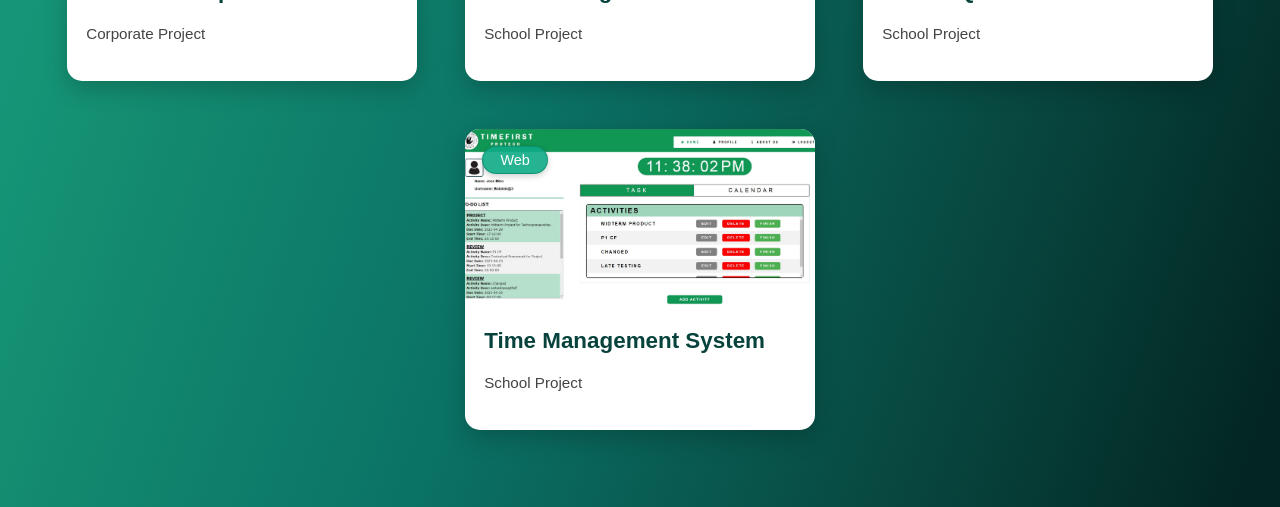
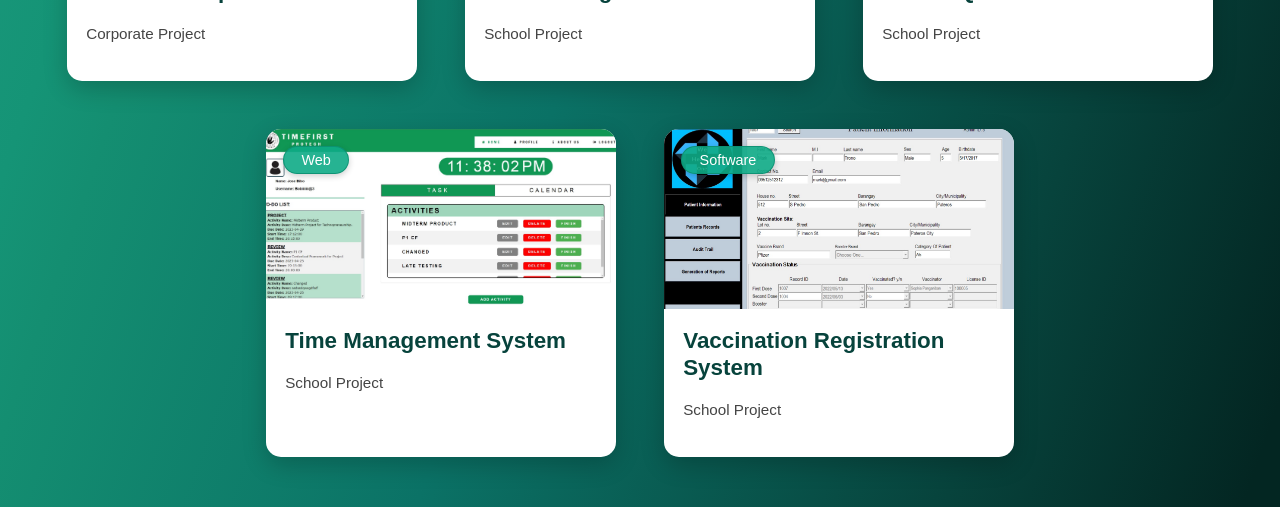
Before and after one commit to GlenPrz/PRZ_Portfolio, a React (Vite) app: page / in a window 1280 px wide. Shown: the part 5060-5567 px from the top of the page. Built offline with nearby package versions, Linux system fonts and the light colour scheme.

Commit message:
new file:   src/assets/images/projects SS/vaccineImg.jpg 	modified:   src/data/project_cards.js

```diff
--- a/src/data/project_cards.js
+++ b/src/data/project_cards.js
@@ -5,6 +5,8 @@ import btsdsImg from "../assets/images/projects SS/btsds.jpg";
 import timeImg from "../assets/images/projects SS/TimeManagementSystem.jpg";
 import MAPiImg from "../assets/images/projects SS/MAP_ph.png";
 import OnlineQzImg from "../assets/images/projects SS/OnlineQuiz.png";
+import vaccineImg from "../assets/images/projects SS/vaccineImg.jpg";
+
 
 const projectCards = [
   {
@@ -43,16 +45,16 @@ const projectCards = [
     tag: "Web",
     description: "School Project"
   },
-  // {
-  //   title: "Online Quiz",
-  //   image: quizImg, // ✅ This was causing the error!
-  //   tag: "Web",
-  //   description: "School Project"
-  // },
   {
     title: "Time Management System",
     image: timeImg,
     tag: "Web",
+    description: "School Project"
+  },
+  {
+    title: "Vaccination Registration System",
+    image: vaccineImg,
+    tag: "Software",
     description: "School Project"
   }
     // ,
```
Also changed, not shown: src/assets/images/projects SS/vaccineImg.jpg (added).
